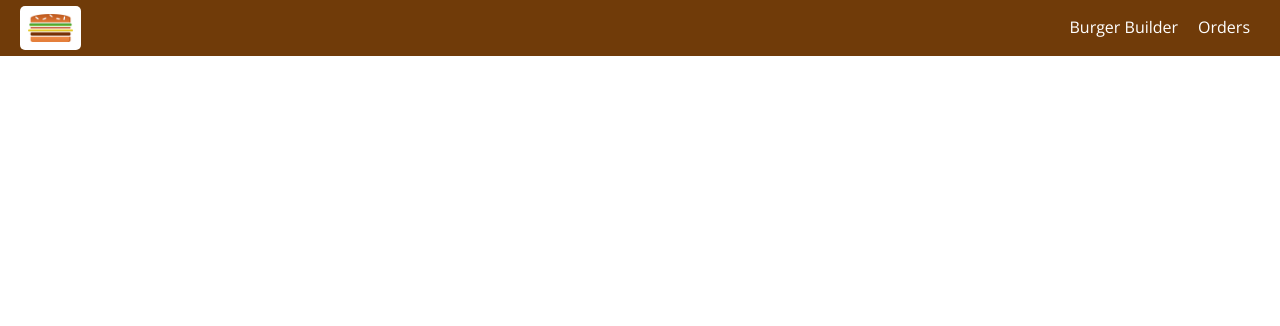
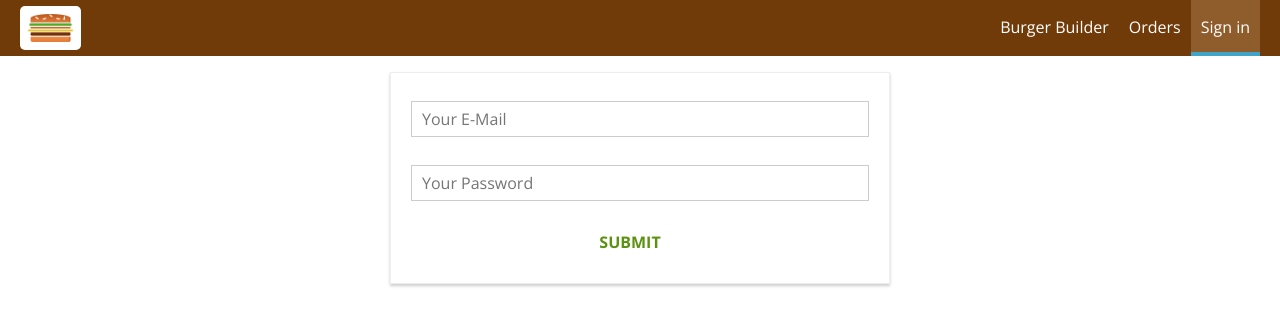
Before and after one commit to p-uvarov/burgerBuilder, a React app: page /auth in a window 1280 px wide. Shown: the top 326 px of the page. Built offline with nearby package versions, Linux system fonts and the light colour scheme.

Commit message:
Add auth page with auth form.

```diff
--- a/public/index.html
+++ b/public/index.html
@@ -8,8 +8,8 @@
       manifest.json provides metadata used when your web app is added to the
       homescreen on Android. See https://developers.google.com/web/fundamentals/engage-and-retain/web-app-manifest/
     -->
-    <link rel="manifest" href="%PUBLIC_URL%/manifest.json">
-    <link rel="shortcut icon" href="%PUBLIC_URL%/favicon.ico">
+    <!-- <link rel="manifest" href="%PUBLIC_URL%/manifest.json"> -->
+    <!-- <link rel="shortcut icon" href="%PUBLIC_URL%/favicon.ico"> -->
     <!--
       Notice the use of %PUBLIC_URL% in the tags above.
       It will be replaced with the URL of the `public` folder during the build.
--- a/src/App.js
+++ b/src/App.js
@@ -5,6 +5,7 @@
 import BurgerBuilder from './containers/BurgerBuilder/BurgerBuilder';
 import Checkout from './containers/Checkout/Checkout';
 import Orders from './containers/Orders/Orders';
+import Auth from './containers/Auth/Auth';
 
 class App extends Component {
   render () {
@@ -14,6 +15,7 @@
           <Switch>
             <Route path="/checkout" component={Checkout} />
             <Route path="/orders" component={Orders} />
+            <Route path="/auth" component={Auth} />
             <Route path="/" exact component={BurgerBuilder} />
           </Switch>
         </Layout>
--- a/src/components/Navigation/NavigationItems/NavigationItems.js
+++ b/src/components/Navigation/NavigationItems/NavigationItems.js
@@ -7,6 +7,7 @@
     <ul className={classes.NavigationItems}>
         <NavigationItem link="/" exact>Burger Builder</NavigationItem>
         <NavigationItem link="/orders">Orders</NavigationItem>
+        <NavigationItem link="/auth">Sign in</NavigationItem>
     </ul>
 );
 
--- /dev/null
+++ b/src/containers/Auth/Auth.css
@@ -0,0 +1,15 @@
+.Auth {
+    margin: 20px auto;
+    width: 80%;
+    text-align: center;
+    box-shadow: 0 2px 3px #ccc;
+    border: 1px solid #eee;
+    padding: 10px;
+    box-sizing: border-box;
+}
+
+@media (min-width: 600px) {
+    .Auth {
+        width: 500px;
+    }
+}
--- /dev/null
+++ b/src/containers/Auth/Auth.js
@@ -0,0 +1,118 @@
+import React, { Component } from 'react';
+import Input from '../../components/UI/Input/Input';
+import Button from '../../components/UI/Button/Button';
+import classes from './Auth.css';
+
+class Auth extends Component {
+    state = {
+        authForm: {
+            email: {
+                elementType: 'input',
+                elementConfig: {
+                    type: 'email',
+                    placeholder: 'Your E-Mail'
+                },
+                value: '',
+                validation: {
+                    required: true,
+                    isEmail: true
+                },
+                valid: false,
+                touched: false
+            },
+            password: {
+                elementType: 'input',
+                elementConfig: {
+                    type: 'password',
+                    placeholder: 'Your Password'
+                },
+                value: '',
+                validation: {
+                    required: true,
+                    minLength: 8
+                },
+                valid: false,
+                touched: false
+            }
+        }
+    }
+
+    checkValidity = (value, rules) => {
+        let isValid = true;
+        if (!rules) {
+            return true;
+        }
+
+        if (rules.required) {
+            isValid = value.trim() !== '' && isValid;
+        }
+
+        if (rules.minLength) {
+            isValid = value.length >= rules.minLength && isValid
+        }
+
+        if (rules.isEmail) {
+            const pattern = /[a-z0-9!#$%&'*+/=?^_`{|}~-]+(?:\.[a-z0-9!#$%&'*+/=?^_`{|}~-]+)*@(?:[a-z0-9](?:[a-z0-9-]*[a-z0-9])?\.)+[a-z0-9](?:[a-z0-9-]*[a-z0-9])?/;
+            isValid = pattern.test(value) && isValid
+        }
+
+        return isValid;
+    }
+
+    inputChangedHandler = (event, inputElementID) => {
+        const updateElement = {
+            ...this.state.authForm[inputElementID],
+            value: event.target.value,
+            valid: this.checkValidity(event.target.value, this.state.authForm[inputElementID].validation),
+            touched: true
+        };
+
+        const updatedAuthForm = {
+            authForm: {
+                ...this.state.authForm,
+                [inputElementID]: updateElement
+            }
+        };
+
+        this.setState(updatedAuthForm);
+    };
+
+    authHandler = (event) => {
+        event.preventDefault();
+        console.log("Button pushed");
+    }
+
+
+    render() {
+        const formElementsArr = [];
+        for (let key in this.state.authForm) {
+            formElementsArr.push({
+                id: key,
+                config: this.state.authForm[key]
+            });
+        }
+
+        let inputElements = formElementsArr.map(formElement => (
+            <Input
+                key={formElement.id}
+                elementType={formElement.config.elementType}
+                elementConfig={formElement.config.elementConfig}
+                value={formElement.config.value}
+                invalid={!formElement.config.valid}
+                shouldValidate={formElement.config.validation}
+                touched={formElement.config.touched}
+                changed={(event) => this.inputChangedHandler(event, formElement.id)} />
+        ));
+
+        return (
+            <div className={classes.Auth}>
+                <form onSubmit={this.authHandler}>
+                    {inputElements}
+                    <Button btnType="Success">SUBMIT</Button>
+                </form>
+            </div>
+        );
+    }
+};
+
+export default Auth;
```
